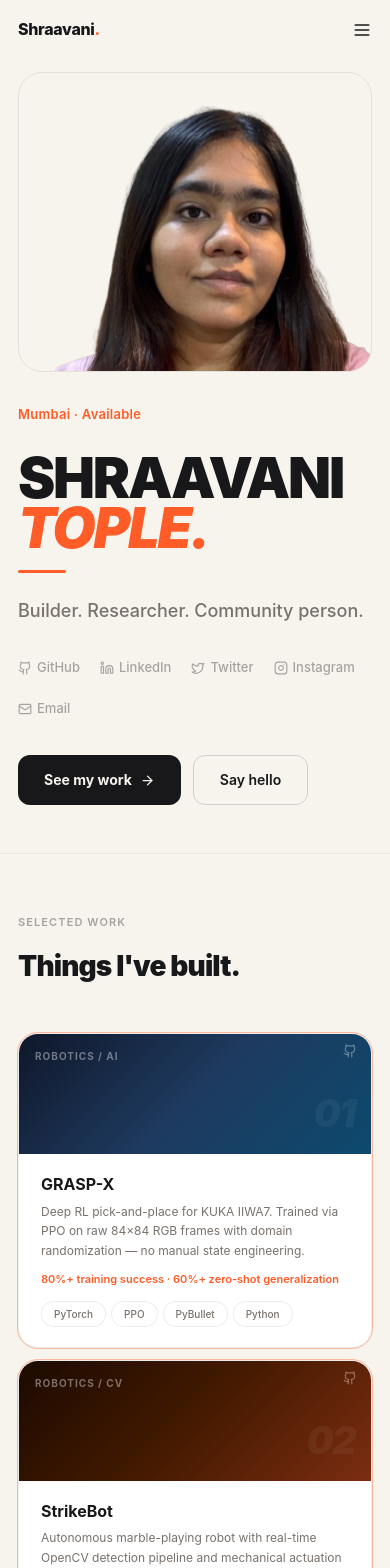
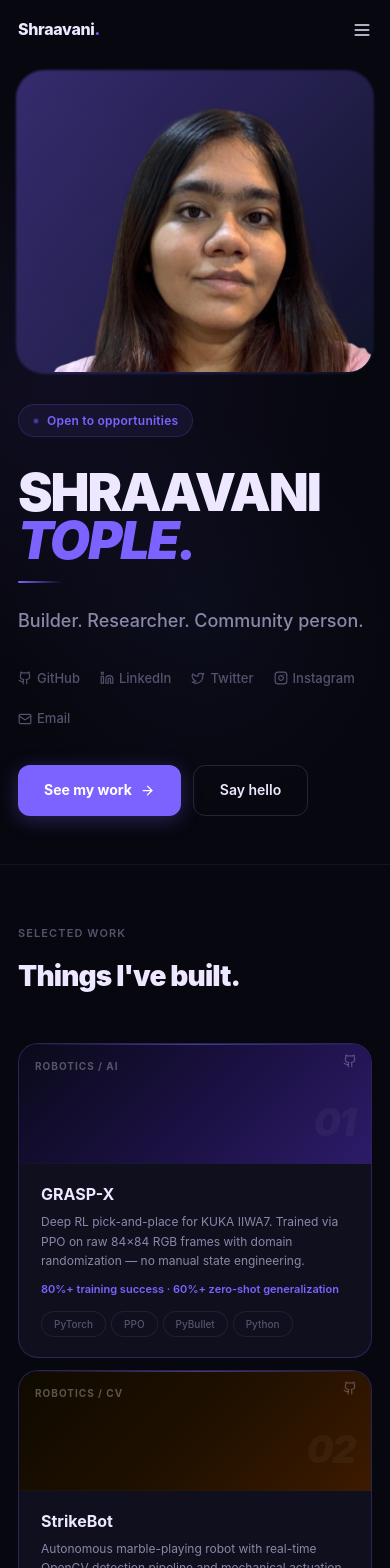
Before and after one commit to ShraavaniTople/ShraavaniTople.github.io, a Next.js app: page / in a window 390 px wide. Shown: the top 1568 px of the page. Built offline with nearby package versions, Linux system fonts and the light colour scheme.

Commit message:
redesign: dark midnight theme with violet accent, remove hero location tag

```diff
--- a/app/globals.css
+++ b/app/globals.css
@@ -5,16 +5,18 @@
 @import url('https://fonts.googleapis.com/css2?family=Inter:wght@300;400;500;600;700;800;900&display=swap');
 
 :root {
-  --bg: #F7F4EE;
-  --bg-dark: #18181B;
-  --card: #FFFFFF;
-  --card-warm: #F0EBE1;
-  --border: rgba(0,0,0,0.07);
-  --text-1: #18181B;
-  --text-2: #78716C;
-  --text-3: #A8A29E;
-  --accent: #FF5C28;
-  --accent-bg: rgba(255,92,40,0.08);
+  --bg: #07070F;
+  --bg-2: #0C0C1A;
+  --card: #0F0F1E;
+  --card-2: #16162C;
+  --border: rgba(255,255,255,0.07);
+  --border-accent: rgba(124,99,255,0.28);
+  --text-1: #EDE8FF;
+  --text-2: #8B87A8;
+  --text-3: #56526E;
+  --accent: #7C63FF;
+  --accent-bg: rgba(124,99,255,0.1);
+  --accent-glow: rgba(124,99,255,0.15);
 }
 
 *, *::before, *::after { box-sizing: border-box; margin: 0; padding: 0; }
@@ -26,7 +28,7 @@ body {
   overflow-x: hidden;
   line-height: 1.6;
 }
-::selection { background: rgba(255,92,40,0.15); color: #18181B; }
+::selection { background: rgba(124,99,255,0.25); color: #EDE8FF; }
 ::-webkit-scrollbar { width: 3px; }
 ::-webkit-scrollbar-track { background: transparent; }
 ::-webkit-scrollbar-thumb { background: var(--text-3); border-radius: 99px; }
@@ -53,7 +55,7 @@ body {
   border: 1px solid var(--border);
   font-size: 11px;
   font-weight: 500;
-  color: var(--text-2);
+  color: var(--text-3);
   background: var(--card);
 }
 
@@ -62,11 +64,12 @@ body {
   border: 1px solid var(--border);
   border-radius: 20px;
   overflow: hidden;
-  transition: transform 0.25s ease, box-shadow 0.25s ease;
+  transition: transform 0.25s ease, box-shadow 0.25s ease, border-color 0.25s ease;
 }
 .proj-card:hover {
-  transform: translateY(-4px);
-  box-shadow: 0 12px 40px rgba(0,0,0,0.09);
+  transform: translateY(-5px);
+  box-shadow: 0 16px 48px rgba(124,99,255,0.14);
+  border-color: rgba(124,99,255,0.3);
 }
 
 .work-card {
@@ -74,12 +77,12 @@ body {
   border: 1px solid var(--border);
   border-radius: 20px;
   padding: 28px 32px;
-  border-left: 3px solid var(--accent);
-  transition: box-shadow 0.2s;
+  border-left: 2px solid var(--accent);
+  transition: box-shadow 0.2s, border-color 0.2s;
 }
-.work-card:hover { box-shadow: 0 4px 20px rgba(0,0,0,0.07); }
+.work-card:hover { box-shadow: 0 6px 28px rgba(124,99,255,0.1); }
 
 @keyframes pulse-dot {
   0%,100%{ opacity:1; transform:scale(1); }
-  50%{ opacity:0.4; transform:scale(0.85); }
+  50%{ opacity:0.5; transform:scale(0.8); }
 }
--- a/components/layout/Navbar.tsx
+++ b/components/layout/Navbar.tsx
@@ -31,31 +31,31 @@ export default function Navbar() {
     <>
       <header style={{
         position: "fixed", top: 0, left: 0, right: 0, zIndex: 100,
-        background: scrolled ? "rgba(247,244,238,0.92)" : "transparent",
-        backdropFilter: scrolled ? "blur(16px)" : "none",
-        borderBottom: scrolled ? "1px solid rgba(0,0,0,0.07)" : "none",
+        background: scrolled ? "rgba(7,7,15,0.88)" : "transparent",
+        backdropFilter: scrolled ? "blur(20px)" : "none",
+        borderBottom: scrolled ? "1px solid rgba(255,255,255,0.06)" : "none",
         transition: "all 0.3s",
       }}>
         <div className="container" style={{ display:"flex", alignItems:"center", justifyContent:"space-between", height:60 }}>
           <button onClick={() => window.scrollTo({top:0, behavior:"smooth"})}
-            style={{ fontWeight:800, fontSize:16, letterSpacing:"-0.02em", color:"#18181B", background:"none", border:"none", cursor:"pointer" }}>
-            Shraavani<span style={{color:"#FF5C28"}}>.</span>
+            style={{ fontWeight:800, fontSize:16, letterSpacing:"-0.02em", color:"#EDE8FF", background:"none", border:"none", cursor:"pointer" }}>
+            Shraavani<span style={{color:"#7C63FF"}}>.</span>
           </button>
           <nav style={{display:"flex", alignItems:"center", gap:28}} className="nav-d">
             {links.map(l => (
               <button key={l.label} onClick={() => go(l.href)}
-                style={{fontSize:13, fontWeight:500, color:"#78716C", background:"none", border:"none", cursor:"pointer", transition:"color 0.15s"}}
-                onMouseEnter={e=>(e.currentTarget.style.color="#18181B")}
-                onMouseLeave={e=>(e.currentTarget.style.color="#78716C")}>
+                style={{fontSize:13, fontWeight:500, color:"#8B87A8", background:"none", border:"none", cursor:"pointer", transition:"color 0.15s"}}
+                onMouseEnter={e=>(e.currentTarget.style.color="#EDE8FF")}
+                onMouseLeave={e=>(e.currentTarget.style.color="#8B87A8")}>
                 {l.label}
               </button>
             ))}
-            <span style={{fontSize:12,fontWeight:600,color:"#FF5C28",background:"rgba(255,92,40,0.08)",border:"1px solid rgba(255,92,40,0.2)",borderRadius:99,padding:"4px 12px",display:"flex",alignItems:"center",gap:6}}>
-              <span style={{width:6,height:6,borderRadius:"50%",background:"#FF5C28",display:"inline-block",animation:"pulse-dot 2s infinite"}}/>
+            <span style={{fontSize:12,fontWeight:600,color:"#7C63FF",background:"rgba(124,99,255,0.1)",border:"1px solid rgba(124,99,255,0.22)",borderRadius:99,padding:"4px 12px",display:"flex",alignItems:"center",gap:6}}>
+              <span style={{width:6,height:6,borderRadius:"50%",background:"#7C63FF",display:"inline-block",animation:"pulse-dot 2s infinite"}}/>
               Available
             </span>
           </nav>
-          <button onClick={() => setOpen(o=>!o)} className="nav-m" style={{background:"none",border:"none",cursor:"pointer",display:"none"}}>
+          <button onClick={() => setOpen(o=>!o)} className="nav-m" style={{background:"none",border:"none",cursor:"pointer",display:"none",color:"#EDE8FF"}}>
             {open ? <X size={20}/> : <Menu size={20}/>}
           </button>
         </div>
@@ -63,11 +63,11 @@ export default function Navbar() {
       <AnimatePresence>
         {open && (
           <motion.div initial={{opacity:0,y:-8}} animate={{opacity:1,y:0}} exit={{opacity:0,y:-8}}
-            style={{position:"fixed",top:60,left:0,right:0,background:"#F7F4EE",borderBottom:"1px solid rgba(0,0,0,0.07)",zIndex:99,padding:"20px 28px 28px"}}>
+            style={{position:"fixed",top:60,left:0,right:0,background:"#0F0F1E",borderBottom:"1px solid rgba(255,255,255,0.06)",zIndex:99,padding:"20px 28px 28px"}}>
             {links.map((l,i) => (
               <motion.button key={l.label} onClick={() => go(l.href)}
                 initial={{opacity:0,x:-10}} animate={{opacity:1,x:0}} transition={{delay:i*0.05}}
-                style={{display:"block",width:"100%",textAlign:"left",padding:"14px 0",fontSize:22,fontWeight:700,color:"#18181B",background:"none",border:"none",borderBottom:"1px solid rgba(0,0,0,0.06)",cursor:"pointer"}}>
+                style={{display:"block",width:"100%",textAlign:"left",padding:"14px 0",fontSize:22,fontWeight:700,color:"#EDE8FF",background:"none",border:"none",borderBottom:"1px solid rgba(255,255,255,0.06)",cursor:"pointer"}}>
                 {l.label}
               </motion.button>
             ))}
--- a/components/sections/Hero.tsx
+++ b/components/sections/Hero.tsx
@@ -18,15 +18,31 @@ const socials = [
 
 export default function Hero() {
   return (
-    <section style={{background:"#F7F4EE", minHeight:"100vh", display:"flex", alignItems:"center", paddingTop:72, paddingBottom:48}}>
-      <div className="container" style={{width:"100%"}}>
+    <section style={{
+      background:"#07070F",
+      minHeight:"100vh",
+      display:"flex",
+      alignItems:"center",
+      paddingTop:72,
+      paddingBottom:48,
+      position:"relative",
+      overflow:"hidden",
+    }}>
+      {/* Background glow blobs */}
+      <div style={{position:"absolute",top:"10%",right:"8%",width:600,height:600,borderRadius:"50%",background:"radial-gradient(circle,rgba(124,99,255,0.07) 0%,transparent 70%)",pointerEvents:"none"}}/>
+      <div style={{position:"absolute",bottom:"5%",left:"0%",width:400,height:400,borderRadius:"50%",background:"radial-gradient(circle,rgba(99,124,255,0.05) 0%,transparent 70%)",pointerEvents:"none"}}/>
+
+      <div className="container" style={{width:"100%",position:"relative",zIndex:1}}>
         <div style={{display:"grid", gridTemplateColumns:"1fr 1fr", gap:72, alignItems:"center"}} className="hero-grid">
 
           {/* LEFT */}
           <div>
-            <motion.p {...f(0.1)} style={{fontSize:13,fontWeight:600,color:"#FF5C28",letterSpacing:"0.02em",marginBottom:28}}>
-              Mumbai · Available
-            </motion.p>
+            <motion.div {...f(0.1)} style={{display:"inline-flex",alignItems:"center",gap:8,marginBottom:32,
+              background:"rgba(124,99,255,0.08)",border:"1px solid rgba(124,99,255,0.2)",
+              borderRadius:99,padding:"6px 14px"}}>
+              <span style={{width:6,height:6,borderRadius:"50%",background:"#7C63FF",display:"inline-block",animation:"pulse-dot 2s infinite"}}/>
+              <span style={{fontSize:12,fontWeight:600,color:"#7C63FF",letterSpacing:"0.02em"}}>Open to opportunities</span>
+            </motion.div>
 
             <div style={{overflow:"hidden", marginBottom:16}}>
               <motion.h1
@@ -34,25 +50,25 @@ export default function Hero() {
                 animate={{opacity:1, y:0}}
                 transition={{duration:0.7, delay:0.2, ease:[0.16,1,0.3,1]}}
                 style={{
-                  fontSize:"clamp(56px,8vw,108px)",
+                  fontSize:"clamp(52px,7.5vw,104px)",
                   fontWeight:900,
-                  lineHeight:0.9,
+                  lineHeight:0.92,
                   letterSpacing:"-0.04em",
-                  color:"#18181B",
+                  color:"#EDE8FF",
                 }}>
                 SHRAAVANI<br/>
-                <em style={{fontStyle:"italic", color:"#FF5C28"}}>TOPLE.</em>
+                <em style={{fontStyle:"italic", color:"#7C63FF"}}>TOPLE.</em>
               </motion.h1>
             </div>
 
-            {/* Orange rule */}
+            {/* Accent rule */}
             <motion.div
               initial={{scaleX:0}} animate={{scaleX:1}}
               transition={{duration:0.5, delay:0.45, ease:[0.16,1,0.3,1]}}
-              style={{height:3, width:48, background:"#FF5C28", borderRadius:99, marginBottom:24, transformOrigin:"left"}}
+              style={{height:2, width:44, background:"linear-gradient(90deg,#7C63FF,rgba(124,99,255,0))", borderRadius:99, marginBottom:24, transformOrigin:"left"}}
             />
 
-            <motion.p {...f(0.55)} style={{fontSize:18,fontWeight:500,color:"#78716C",marginBottom:32,lineHeight:1.6}}>
+            <motion.p {...f(0.55)} style={{fontSize:18,fontWeight:500,color:"#8B87A8",marginBottom:32,lineHeight:1.6}}>
               Builder. Researcher. Community person.
             </motion.p>
 
@@ -62,9 +78,9 @@ export default function Hero() {
                 <a key={label} href={href}
                   target={href.startsWith("mailto") ? undefined : "_blank"}
                   rel="noopener noreferrer"
-                  style={{display:"flex",alignItems:"center",gap:5,fontSize:13,fontWeight:500,color:"#A8A29E",textDecoration:"none",transition:"color 0.15s"}}
-                  onMouseEnter={e=>(e.currentTarget.style.color="#FF5C28")}
-                  onMouseLeave={e=>(e.currentTarget.style.color="#A8A29E")}>
+                  style={{display:"flex",alignItems:"center",gap:5,fontSize:13,fontWeight:500,color:"#56526E",textDecoration:"none",transition:"color 0.15s"}}
+                  onMouseEnter={e=>(e.currentTarget.style.color="#7C63FF")}
+                  onMouseLeave={e=>(e.currentTarget.style.color="#56526E")}>
                   <Icon size={14}/>{label}
                 </a>
               ))}
@@ -74,15 +90,15 @@ export default function Hero() {
             <motion.div {...f(0.75)} style={{display:"flex", gap:12, flexWrap:"wrap"}}>
               <button
                 onClick={() => document.querySelector("#projects")?.scrollIntoView({behavior:"smooth"})}
-                style={{display:"flex",alignItems:"center",gap:8,background:"#18181B",color:"#F7F4EE",border:"none",borderRadius:12,padding:"13px 26px",fontSize:14,fontWeight:700,cursor:"pointer",transition:"background 0.15s"}}
-                onMouseEnter={e=>(e.currentTarget.style.background="#FF5C28")}
-                onMouseLeave={e=>(e.currentTarget.style.background="#18181B")}>
+                style={{display:"flex",alignItems:"center",gap:8,background:"#7C63FF",color:"#fff",border:"none",borderRadius:12,padding:"13px 26px",fontSize:14,fontWeight:700,cursor:"pointer",transition:"opacity 0.15s,box-shadow 0.15s",boxShadow:"0 4px 20px rgba(124,99,255,0.3)"}}
+                onMouseEnter={e=>{e.currentTarget.style.opacity="0.88";e.currentTarget.style.boxShadow="0 8px 32px rgba(124,99,255,0.4)";}}
+                onMouseLeave={e=>{e.currentTarget.style.opacity="1";e.currentTarget.style.boxShadow="0 4px 20px rgba(124,99,255,0.3)";}}>
                 See my work <ArrowRight size={15}/>
               </button>
               <a href="mailto:shraavanitople@gmail.com"
-                style={{display:"flex",alignItems:"center",gap:8,background:"transparent",color:"#18181B",border:"1px solid rgba(0,0,0,0.15)",borderRadius:12,padding:"13px 26px",fontSize:14,fontWeight:600,textDecoration:"none",transition:"border-color 0.15s"}}
-                onMouseEnter={e=>(e.currentTarget.style.borderColor="#FF5C28")}
-                onMouseLeave={e=>(e.currentTarget.style.borderColor="rgba(0,0,0,0.15)")}>
+                style={{display:"flex",alignItems:"center",gap:8,background:"transparent",color:"#EDE8FF",border:"1px solid rgba(255,255,255,0.12)",borderRadius:12,padding:"13px 26px",fontSize:14,fontWeight:600,textDecoration:"none",transition:"border-color 0.15s,background 0.15s"}}
+                onMouseEnter={e=>{e.currentTarget.style.borderColor="rgba(124,99,255,0.5)";e.currentTarget.style.background="rgba(124,99,255,0.07)";}}
+                onMouseLeave={e=>{e.currentTarget.style.borderColor="rgba(255,255,255,0.12)";e.currentTarget.style.background="transparent";}}>
                 Say hello
               </a>
             </motion.div>
@@ -92,7 +108,10 @@ export default function Hero() {
           <motion.div
             initial={{opacity:0, x:32}}
             animate={{opacity:1, x:0}}
-            transition={{duration:0.8, delay:0.1, ease:[0.16,1,0.3,1]}}>
+            transition={{duration:0.8, delay:0.1, ease:[0.16,1,0.3,1]}}
+            style={{position:"relative"}}>
+            {/* Glow ring behind photo */}
+            <div style={{position:"absolute",inset:-2,borderRadius:28,background:"linear-gradient(135deg,rgba(124,99,255,0.4),rgba(99,124,255,0.1))",zIndex:0,filter:"blur(1px)"}}/>
             {/* eslint-disable-next-line @next/next/no-img-element */}
             <img
               src="/shraavani.png"
@@ -103,8 +122,9 @@ export default function Hero() {
                 objectFit:"cover",
                 objectPosition:"top center",
                 borderRadius:24,
-                border:"1px solid rgba(0,0,0,0.08)",
                 display:"block",
+                position:"relative",
+                zIndex:1,
               }}
             />
           </motion.div>
--- a/components/sections/Projects.tsx
+++ b/components/sections/Projects.tsx
@@ -4,13 +4,13 @@ import { useRef } from "react";
 import { Github, ExternalLink } from "lucide-react";
 
 const projects = [
-  { num:"01", cat:"ROBOTICS / AI", name:"GRASP-X", desc:"Deep RL pick-and-place for KUKA IIWA7. Trained via PPO on raw 84×84 RGB frames with domain randomization — no manual state engineering.", metric:"80%+ training success · 60%+ zero-shot generalization", tags:["PyTorch","PPO","PyBullet","Python"], github:"https://github.com/ShraavaniTople/grasp-x", live:null as string|null, preview:"linear-gradient(135deg,#0f172a,#1e3a5f,#0c4a6e)", featured:true },
-  { num:"02", cat:"ROBOTICS / CV", name:"StrikeBot", desc:"Autonomous marble-playing robot with real-time OpenCV detection pipeline and mechanical actuation on Raspberry Pi.", metric:"92% accuracy at 15 FPS · 76% hit rate in 50 matches", tags:["Python","C++","OpenCV","Raspberry Pi"], github:"https://github.com/ShraavaniTople/StrikeBot-Autonomous-Marble-Playing-Robot", live:null as string|null, preview:"linear-gradient(135deg,#1c0a00,#451a00,#7c2d12)", featured:true },
-  { num:"03", cat:"ROBOTICS", name:"Origin Navigation", desc:"Autonomous ROS2 trajectory tracking using cubic spline interpolation and pure pursuit controller for TurtleBot3.", metric:"91.9% accuracy · 38 automated tests", tags:["ROS2","C++","Gazebo","TurtleBot3"], github:null as string|null, live:null as string|null, preview:"linear-gradient(135deg,#052e16,#14532d,#166534)", featured:false },
-  { num:"04", cat:"AI / SECURITY", name:"InferenceCache", desc:"Tamper-proof AI inference proxy with SHA-256 caching and Merkle tree verification for auditable, signed AI output history.", metric:"Ed25519 signatures · Merkle audit log", tags:["Python","FastAPI","Cryptography"], github:"https://github.com/ShraavaniTople/inferencecache", live:null as string|null, preview:"linear-gradient(135deg,#1e1b4b,#312e81,#4c1d95)", featured:false },
-  { num:"05", cat:"WEB / AI", name:"PublicAI Pulse", desc:"Browser simulator exploring how AI governance parameters affect public service outcomes like healthcare and transit in real time.", metric:"Live interactive demo", tags:["JavaScript","HTML","CSS"], github:"https://github.com/ShraavaniTople/publicai-pulse", live:"https://shraavanitople.github.io/publicai-pulse", preview:"linear-gradient(135deg,#0c4a6e,#075985,#0369a1)", featured:false },
-  { num:"06", cat:"WEB", name:"Sakura Lanterns", desc:"Digital sky lantern web app with animated visuals, multiple themes, and shareable links. Optimized for mobile.", metric:"CSS art · Animated", tags:["React","JavaScript","Tailwind"], github:"https://github.com/ShraavaniTople/sakura-lanterns", live:null as string|null, preview:"linear-gradient(135deg,#4a044e,#86198f,#a21caf)", featured:false },
-  { num:"07", cat:"DESKTOP", name:"ResilienceOps", desc:"Desktop app simulating incident-to-impact orchestration with real-time execution tracking and cross-platform deployment.", metric:"Cross-platform · Electron", tags:["Electron","React","TypeScript"], github:"https://github.com/ShraavaniTople/resilienceops", live:null as string|null, preview:"linear-gradient(135deg,#111827,#1f2937,#374151)", featured:false },
+  { num:"01", cat:"ROBOTICS / AI", name:"GRASP-X", desc:"Deep RL pick-and-place for KUKA IIWA7. Trained via PPO on raw 84×84 RGB frames with domain randomization — no manual state engineering.", metric:"80%+ training success · 60%+ zero-shot generalization", tags:["PyTorch","PPO","PyBullet","Python"], github:"https://github.com/ShraavaniTople/grasp-x", live:null as string|null, preview:"linear-gradient(135deg,#0a0a1a,#1a1040,#2d1b69)", featured:true },
+  { num:"02", cat:"ROBOTICS / CV", name:"StrikeBot", desc:"Autonomous marble-playing robot with real-time OpenCV detection pipeline and mechanical actuation on Raspberry Pi.", metric:"92% accuracy at 15 FPS · 76% hit rate in 50 matches", tags:["Python","C++","OpenCV","Raspberry Pi"], github:"https://github.com/ShraavaniTople/StrikeBot-Autonomous-Marble-Playing-Robot", live:null as string|null, preview:"linear-gradient(135deg,#0f0a00,#1f1000,#3d1a00)", featured:true },
+  { num:"03", cat:"ROBOTICS", name:"Origin Navigation", desc:"Autonomous ROS2 trajectory tracking using cubic spline interpolation and pure pursuit controller for TurtleBot3.", metric:"91.9% accuracy · 38 automated tests", tags:["ROS2","C++","Gazebo","TurtleBot3"], github:null as string|null, live:null as string|null, preview:"linear-gradient(135deg,#020f07,#04271a,#063d26)", featured:false },
+  { num:"04", cat:"AI / SECURITY", name:"InferenceCache", desc:"Tamper-proof AI inference proxy with SHA-256 caching and Merkle tree verification for auditable, signed AI output history.", metric:"Ed25519 signatures · Merkle audit log", tags:["Python","FastAPI","Cryptography"], github:"https://github.com/ShraavaniTople/inferencecache", live:null as string|null, preview:"linear-gradient(135deg,#0a0814,#16104a,#1e146b)", featured:false },
+  { num:"05", cat:"WEB / AI", name:"PublicAI Pulse", desc:"Browser simulator exploring how AI governance parameters affect public service outcomes like healthcare and transit in real time.", metric:"Live interactive demo", tags:["JavaScript","HTML","CSS"], github:"https://github.com/ShraavaniTople/publicai-pulse", live:"https://shraavanitople.github.io/publicai-pulse", preview:"linear-gradient(135deg,#020c14,#041e30,#063348)", featured:false },
+  { num:"06", cat:"WEB", name:"Sakura Lanterns", desc:"Digital sky lantern web app with animated visuals, multiple themes, and shareable links. Optimized for mobile.", metric:"CSS art · Animated", tags:["React","JavaScript","Tailwind"], github:"https://github.com/ShraavaniTople/sakura-lanterns", live:null as string|null, preview:"linear-gradient(135deg,#14020a,#2d0516,#4a0826)", featured:false },
+  { num:"07", cat:"DESKTOP", name:"ResilienceOps", desc:"Desktop app simulating incident-to-impact orchestration with real-time execution tracking and cross-platform deployment.", metric:"Cross-platform · Electron", tags:["Electron","React","TypeScript"], github:"https://github.com/ShraavaniTople/resilienceops", live:null as string|null, preview:"linear-gradient(135deg,#080808,#111111,#1a1a1a)", featured:false },
 ];
 
 function ProjCard({ p, delay, inView }: { p: typeof projects[0]; delay: number; inView: boolean }) {
@@ -20,22 +20,23 @@ function ProjCard({ p, delay, inView }: { p: typeof projects[0]; delay: number;
       animate={inView ? { opacity:1, y:0 } : {}}
       transition={{ duration:0.55, delay, ease:[0.16,1,0.3,1] }}
       className="proj-card"
-      style={{ display:"flex", flexDirection:"column", ...(p.featured ? { outline:"1.5px solid rgba(255,92,40,0.4)" } : {}) }}
+      style={{ display:"flex", flexDirection:"column", ...(p.featured ? { borderColor:"rgba(124,99,255,0.25)" } : {}) }}
     >
       {/* Preview header */}
-      <div style={{ height:120, background:p.preview, position:"relative", flexShrink:0 }}>
-        <span style={{ position:"absolute", top:14, left:16, fontSize:10, fontWeight:700, letterSpacing:"0.1em", textTransform:"uppercase", color:"rgba(255,255,255,0.4)" }}>{p.cat}</span>
+      <div style={{ height:120, background:p.preview, position:"relative", flexShrink:0, borderBottom:"1px solid rgba(255,255,255,0.04)" }}>
+        <span style={{ position:"absolute", top:14, left:16, fontSize:10, fontWeight:700, letterSpacing:"0.1em", textTransform:"uppercase", color:"rgba(255,255,255,0.3)" }}>{p.cat}</span>
         <div style={{ position:"absolute", top:10, right:14, display:"flex", gap:8 }}>
-          {p.github && <a href={p.github} target="_blank" rel="noopener noreferrer" onClick={e=>e.stopPropagation()} style={{color:"rgba(255,255,255,0.35)",transition:"color 0.15s"}} onMouseEnter={e=>(e.currentTarget.style.color="#fff")} onMouseLeave={e=>(e.currentTarget.style.color="rgba(255,255,255,0.35)")}><Github size={14}/></a>}
-          {p.live && <a href={p.live} target="_blank" rel="noopener noreferrer" onClick={e=>e.stopPropagation()} style={{color:"rgba(255,255,255,0.35)",transition:"color 0.15s"}} onMouseEnter={e=>(e.currentTarget.style.color="#fff")} onMouseLeave={e=>(e.currentTarget.style.color="rgba(255,255,255,0.35)")}><ExternalLink size={14}/></a>}
+          {p.github && <a href={p.github} target="_blank" rel="noopener noreferrer" onClick={e=>e.stopPropagation()} style={{color:"rgba(255,255,255,0.25)",transition:"color 0.15s"}} onMouseEnter={e=>(e.currentTarget.style.color="#7C63FF")} onMouseLeave={e=>(e.currentTarget.style.color="rgba(255,255,255,0.25)")}><Github size={14}/></a>}
+          {p.live && <a href={p.live} target="_blank" rel="noopener noreferrer" onClick={e=>e.stopPropagation()} style={{color:"rgba(255,255,255,0.25)",transition:"color 0.15s"}} onMouseEnter={e=>(e.currentTarget.style.color="#7C63FF")} onMouseLeave={e=>(e.currentTarget.style.color="rgba(255,255,255,0.25)")}><ExternalLink size={14}/></a>}
         </div>
-        <span style={{ position:"absolute", bottom:10, right:16, fontSize:38, fontWeight:900, fontStyle:"italic", color:"rgba(255,255,255,0.05)", letterSpacing:"-0.04em" }}>{p.num}</span>
+        <span style={{ position:"absolute", bottom:10, right:16, fontSize:38, fontWeight:900, fontStyle:"italic", color:"rgba(255,255,255,0.04)", letterSpacing:"-0.04em" }}>{p.num}</span>
+        {p.featured && <div style={{position:"absolute",top:0,left:0,right:0,height:1,background:"linear-gradient(90deg,transparent,rgba(124,99,255,0.5),transparent)"}}/>}
       </div>
       {/* Content */}
       <div style={{ padding:"20px 22px", flex:1, display:"flex", flexDirection:"column" }}>
-        <p style={{ fontSize:16, fontWeight:700, color:"#18181B", marginBottom:7, lineHeight:1.3 }}>{p.name}</p>
-        <p style={{ fontSize:12, color:"#78716C", lineHeight:1.65, marginBottom:10, flex:1 }}>{p.desc}</p>
-        <p style={{ fontSize:11, color:"#FF5C28", fontWeight:600, marginBottom:12 }}>{p.metric}</p>
+        <p style={{ fontSize:16, fontWeight:700, color:"#EDE8FF", marginBottom:7, lineHeight:1.3 }}>{p.name}</p>
+        <p style={{ fontSize:12, color:"#8B87A8", lineHeight:1.65, marginBottom:10, flex:1 }}>{p.desc}</p>
+        <p style={{ fontSize:11, color:"#7C63FF", fontWeight:600, marginBottom:12 }}>{p.metric}</p>
         <div style={{ display:"flex", flexWrap:"wrap", gap:5 }}>
           {p.tags.map(t => <span key={t} className="chip" style={{fontSize:10}}>{t}</span>)}
         </div>
@@ -49,11 +50,11 @@ export default function Projects() {
   const inView = useInView(ref, { once:true, amount:0.05 });
 
   return (
-    <section className="section" id="projects" ref={ref} style={{borderTop:"1px solid rgba(0,0,0,0.06)"}}>
+    <section className="section" id="projects" ref={ref} style={{borderTop:"1px solid rgba(255,255,255,0.05)"}}>
       <div className="container">
         <motion.p initial={{opacity:0,y:12}} animate={inView?{opacity:1,y:0}:{}} transition={{duration:0.5}} className="label" style={{marginBottom:12}}>Selected Work</motion.p>
         <motion.h2 initial={{opacity:0,y:12}} animate={inView?{opacity:1,y:0}:{}} transition={{duration:0.5,delay:0.08}}
-          style={{fontSize:"clamp(28px,4vw,48px)",fontWeight:900,letterSpacing:"-0.03em",marginBottom:44,color:"#18181B"}}>
+          style={{fontSize:"clamp(28px,4vw,48px)",fontWeight:900,letterSpacing:"-0.03em",marginBottom:44,color:"#EDE8FF"}}>
           Things I&apos;ve built.
         </motion.h2>
 
```
Also changed, not shown: components/sections/AboutSection.tsx (+16 -12 lines), components/sections/Community.tsx (+13 -13 lines), components/sections/Connect.tsx (+15 -13 lines), components/sections/Experience.tsx (+9 -9 lines).
